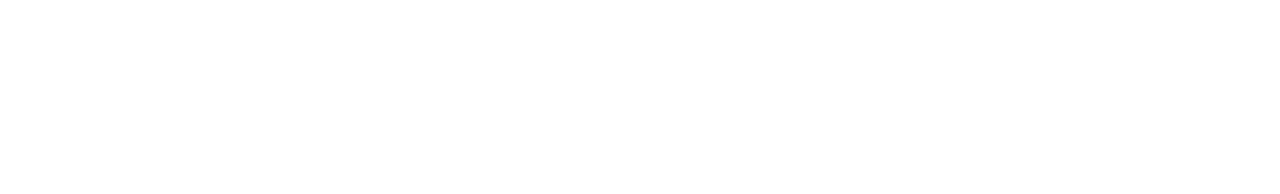
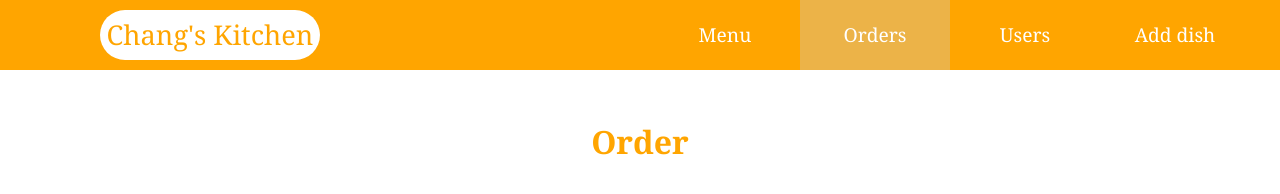
Before and after one commit to truongdd03/changKitchenManager, a plain HTML site: page pages/order.html in a window 1280 px wide. Drawn offline with Linux system fonts and the light colour scheme.

Commit message:
Update top nav style

```diff
--- a/css/topNavStyle.css
+++ b/css/topNavStyle.css
@@ -19,13 +19,13 @@ p {
     height: 70px;
     line-height: 70px;
 
-    vertical-align: middle;
     background-color: orange;
 
     position: relative;
 }
 
 .HeadingWrapper {
+    display: block;
     position: absolute;
     top: 50%; left: 100px;
     transform: translate(0%,-50%);
@@ -33,8 +33,6 @@ p {
     height: 50;
     width: 220px;
     line-height: 50px;
-
-    vertical-align: middle;
     text-align: center;
     border-radius: 25px;
 
@@ -47,6 +45,7 @@ p {
 }
 
 .Buttons {
+    display: block;
     position: absolute;
     top: 50%; right: 30px;
     transform: translate(0%, -50%);
@@ -54,6 +53,7 @@ p {
 }
 
 .ButtonWrapper {
+    display: block;
     float: right;
 
     text-decoration: none;
@@ -61,7 +61,6 @@ p {
     width: 150px;
     line-height: 46px;
 
-    vertical-align: middle;
     text-align: center;
 }
 
--- a/pages/order.html
+++ b/pages/order.html
@@ -0,0 +1,42 @@
+<html>
+    <head>
+        <title>changskitchen</title>
+
+        <link rel="stylesheet" type="text/css" href="../css/topNavStyle.css">
+
+        <script src="../js/topNavBar.js"></script>
+    </head>
+
+    <body onload="clickedOrders();">
+
+        <div class="TopNavBar">
+
+            <div class="HeadingWrapper">
+                <p class="Heading">Chang's Kitchen</p>
+            </div>
+
+            <div class="Buttons">
+                <a class="ButtonWrapper" href="addDishPage.html" id="AddDish">
+                    <p class="ButtonTitle">Add dish</p>
+                </a>
+
+                <a class="ButtonWrapper" href="usersPage.html" id="Users">
+                    <p class="ButtonTitle">Users</p>
+                </a>
+
+                <a class="ButtonWrapper" href="ordersPage.html" id="Orders">
+                    <p class="ButtonTitle">Orders</p>
+                </a>
+
+                <a class="ButtonWrapper" href="menuPage.html" id="Menu">
+                    <p class="ButtonTitle">Menu</p>
+                </a>
+            </div>
+
+        </div>
+
+        <div class="MainPage">
+            <p class="Title">Order</p>
+        </div>
+    </body>
+</html>
```
